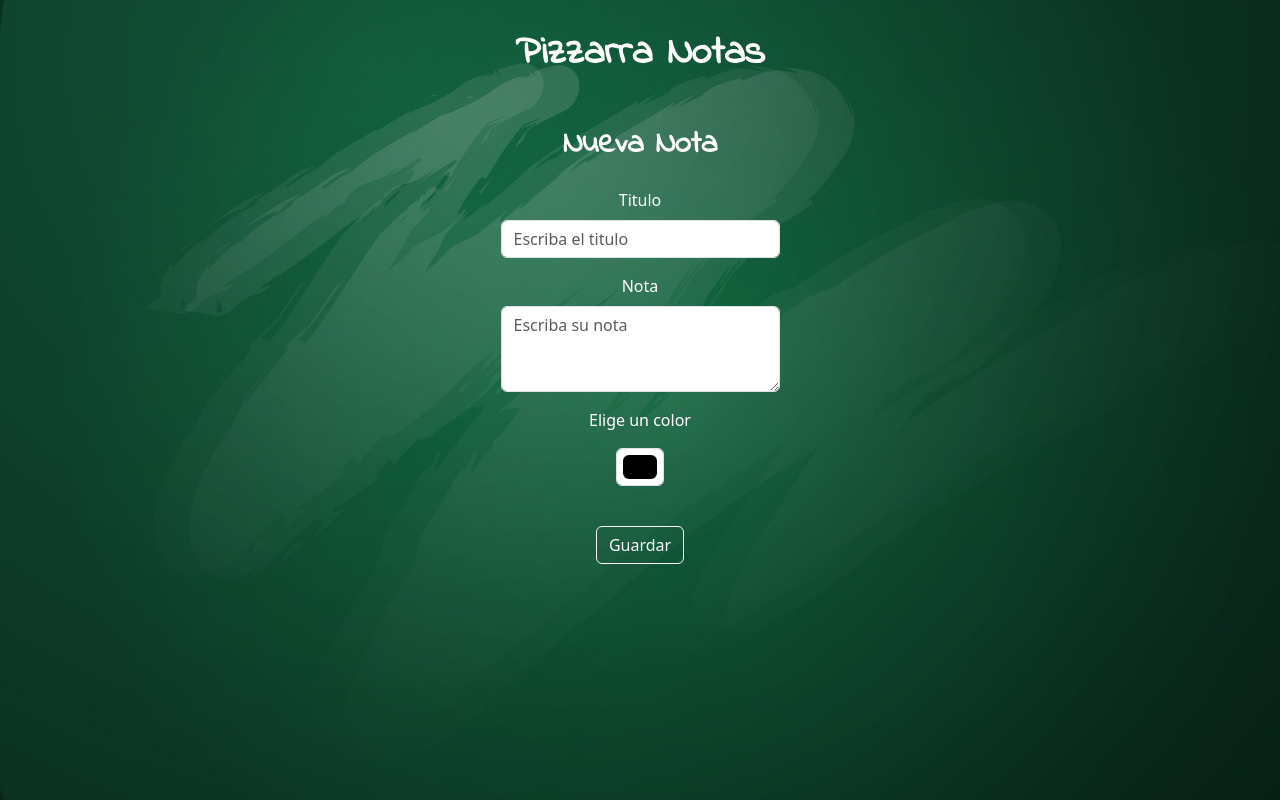
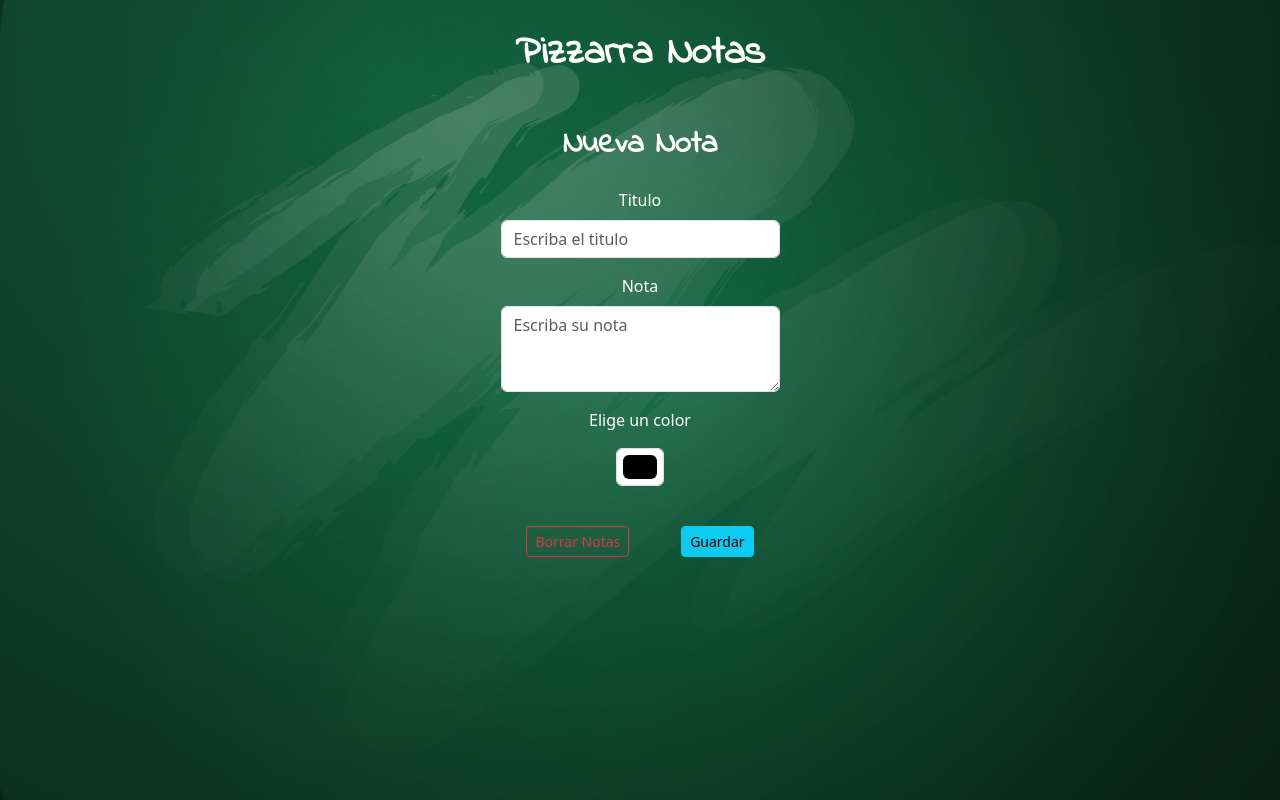
Before and after one commit to NickmDrummer/pizzarra-notas, a React (Vite) app: page / in a window 1280 px wide. Built offline with nearby package versions, Linux system fonts and the light colour scheme.

Commit message:
UseEffect para el manejo del localStorage

```diff
--- a/package.json
+++ b/package.json
@@ -14,7 +14,8 @@
     "@popperjs/core": "^2.11.8",
     "bootstrap": "^5.3.2",
     "react": "^18.2.0",
-    "react-dom": "^18.2.0"
+    "react-dom": "^18.2.0",
+    "uuid": "^9.0.1"
   },
   "devDependencies": {
     "@types/react": "^18.2.43",
--- a/src/App.jsx
+++ b/src/App.jsx
@@ -1,10 +1,18 @@
-import { useState } from 'react';
+import { useState, useEffect } from 'react';
 import './App.css';
 import Note from './components/Note/Note';
+import { v4 as uuidv4 } from 'uuid';
 
 function App() {
-  const [notes, setNotes] = useState([]);
+  const notasLocalStorage = JSON.parse(localStorage.getItem('notas')) || [];
+
+  const [notas, setNotas] = useState(notasLocalStorage);
   const [idNota, setIdNota] = useState(null);
+  const [backgroundModal, setBackgroundModal] = useState('#fff');
+
+  useEffect(() => {
+    localStorage.setItem('notas', JSON.stringify(notas));
+  }, [notas]);
 
   function agregarNota() {
     const titulo = document.getElementById('titulo').value;
@@ -12,28 +20,30 @@ function App() {
     const color = document.getElementById('colorInput').value;
 
     const nota = {
-      id: Date.now(),
+      id: uuidv4(),
       titulo: titulo,
       contenido: contenido,
       color: color,
     };
-    setNotes([...notes, nota]);
+
+    setNotas([...notas, nota]);
   }
 
-  function eliminarNota(id) {
-    const respuesta = prompt('Escriba ok para eliminar');
-    if (respuesta === 'ok') {
-      const notasActualizadas = notes.filter(nota => nota.id !== id);
-      setNotes(notasActualizadas);
-    } else {
-      alert('Eliminacion cancelada');
+  const manejarEnvio = e => {
+    e.preventDefault();
+    if (validarFormulario()) {
+      agregarNota();
     }
-  }
+  };
 
-  function editarNota(e, id) {
+  function editarNota(id) {
     setIdNota(id);
+    const color = notas.find(nota => nota.id === id).color;
 
-    const nota = notes.find(nota => nota.id === id);
+    const bgModal = `${color}`;
+
+    setBackgroundModal(bgModal);
+
     // Seleccionamos el modal
     const exampleModal = document.getElementById('exampleModal');
 
@@ -41,8 +51,10 @@ function App() {
     const modalTitle = exampleModal.querySelector('#recipient-name');
     const modalBody = exampleModal.querySelector('#message-text');
 
-    modalTitle.value = nota.titulo;
-    modalBody.value = nota.contenido;
+    const notaEncontrada = notas.find(nota => nota.id === id);
+
+    modalTitle.value = notaEncontrada.titulo;
+    modalBody.value = notaEncontrada.contenido;
   }
 
   function guardarNotaEditada() {
@@ -54,15 +66,16 @@ function App() {
       const modalTitle = exampleModal.querySelector('#recipient-name');
       const modalBody = exampleModal.querySelector('#message-text');
 
-      const nota = notes.find(nota => nota.id === idNota);
+      const notaEncontrada = notas.find(nota => nota.id === idNota);
 
       const notaActualizada = {
-        ...nota,
+        ...notaEncontrada,
         titulo: modalTitle.value,
         contenido: modalBody.value,
       };
-      setNotes(
-        notes.map(nota => (nota.id === idNota ? notaActualizada : nota)),
+
+      setNotas(
+        notas.map(nota => (nota.id === idNota ? notaActualizada : nota)),
       );
     }
   }
@@ -115,13 +128,23 @@ function App() {
                 id='colorInput'
                 title='Elige el color de la nota'
               />
+
+              <div className='d-flex justify-content-around'>
+                <button
+                  className='btn btn-outline-danger mt-4 btn-sm'
+                  onClick={() => {
+                    setNotas([]);
+                  }}
+                >
+                  Borrar Notas
+                </button>
+
                 <button
                   type='submit'
-                className='btn btn-outline-light mt-4'
+                  className='btn btn-info mt-4 btn-sm'
                   onClick={e => {
-                  e.preventDefault();
-                  if (validarFormulario()) {
-                    agregarNota();
+                    {
+                      manejarEnvio(e);
                     }
                     const formulario = document.querySelector('#formulario');
                     formulario.reset();
@@ -129,6 +152,7 @@ function App() {
                 >
                   Guardar
                 </button>
+              </div>
             </div>
           </div>
         </form>
@@ -143,14 +167,15 @@ function App() {
         aria-hidden='true'
       >
         <div className='modal-dialog'>
-          <div className='modal-content'>
+          <div
+            className='modal-content'
+            style={{ backgroundColor: `${backgroundModal}` }}
+          >
             <div className='modal-header'>
               <h1
                 className='modal-title fs-5'
                 id='exampleModalLabel'
-              >
-                Editar Nota
-              </h1>
+              ></h1>
               <button
                 type='button'
                 className='btn-close'
@@ -164,9 +189,7 @@ function App() {
                   <label
                     htmlFor='recipient-name'
                     className='col-form-label'
-                  >
-                    Titulo:
-                  </label>
+                  ></label>
                   <input
                     type='text'
                     className='form-control'
@@ -177,12 +200,11 @@ function App() {
                   <label
                     htmlFor='message-text'
                     className='col-form-label'
-                  >
-                    Nota:
-                  </label>
+                  ></label>
                   <textarea
                     className='form-control'
                     id='message-text'
+                    rows='5'
                   ></textarea>
                 </div>
               </form>
@@ -190,16 +212,16 @@ function App() {
             <div className='modal-footer'>
               <button
                 type='button'
-                className='btn btn-secondary'
+                className='btn btn-light'
                 data-bs-dismiss='modal'
               >
                 Cerrar
               </button>
               <button
                 type='button'
-                className='btn btn-primary'
-                onClick={guardarNotaEditada}
+                className='btn btn-info'
                 data-bs-dismiss='modal'
+                onClick={() => guardarNotaEditada()}
               >
                 Guardar Cambios
               </button>
@@ -211,15 +233,17 @@ function App() {
       {/* TODO: modal fin */}
 
       <div className='d-flex flex-wrap justify-content-center mb-5'>
-        {notes.map(nota => (
+        {notas.length > 0 &&
+          notas.map(nota => (
             <Note
               key={nota.id}
               index={nota.id}
               titulo={nota.titulo}
               contenido={nota.contenido}
               color={nota.color}
-            eliminarNota={() => eliminarNota(nota.id)}
-            editarNota={e => editarNota(e, nota.id)}
+              notas={notas}
+              setNotas={setNotas}
+              editarNota={() => editarNota(nota.id)}
             />
           ))}
       </div>
@@ -240,6 +264,7 @@ function validarFormulario() {
   return true;
 }
 
+// eslint-disable-next-line no-unused-vars
 function validarModal() {
   // Seleccionamos el modal
   const exampleModal = document.getElementById('exampleModal');
--- a/src/components/Note/Note.jsx
+++ b/src/components/Note/Note.jsx
@@ -1,6 +1,14 @@
 /* eslint-disable react/prop-types */
 import './Note.css';
-function Note({ index, titulo, contenido, color, eliminarNota, editarNota }) {
+function Note({
+  index,
+  titulo,
+  contenido,
+  color,
+  notas,
+  setNotas,
+  editarNota,
+}) {
   const texturaHoja =
     'https://img.freepik.com/foto-gratis/lisa-pared-estuco-blanco_1194-6786.jpg?w=1380&t=st=1706037412~exp=1706038012~hmac=01ee711d1cdd839ac52f5ac8013d1a4f2d851bf34873b3f7cfa2fd9a42e1d574';
   const styles = {
@@ -11,6 +19,11 @@ function Note({ index, titulo, contenido, color, eliminarNota, editarNota }) {
     backgroundColor: color + '30',
     borderRadius: '10px',
   };
+
+  const manejarBorrarNota = notaIndex => {
+    setNotas(() => notas.filter(nota => nota.id !== notaIndex));
+  };
+
   return (
     <div
       id={index}
@@ -33,16 +46,19 @@ function Note({ index, titulo, contenido, color, eliminarNota, editarNota }) {
           </div>
           <div className='d-flex justify-content-around'>
             <button
-              onClick={eliminarNota}
+              onClick={() => {
+                manejarBorrarNota(index);
+              }}
               className='btn btn-danger btn-sm cursor-pointer'
             >
               Borrar
             </button>
             <button
-              onClick={editarNota}
+              // onClick={editarNota}
               data-bs-toggle='modal'
               data-bs-target='#exampleModal'
               className='btn btn-info btn-sm cursor-pointer'
+              onClick={editarNota}
             >
               Editar
             </button>
```
Also changed, not shown: 1 other file (tests, documents, lock files or other folders). Lines whose indentation alone changed are shown as unchanged.
